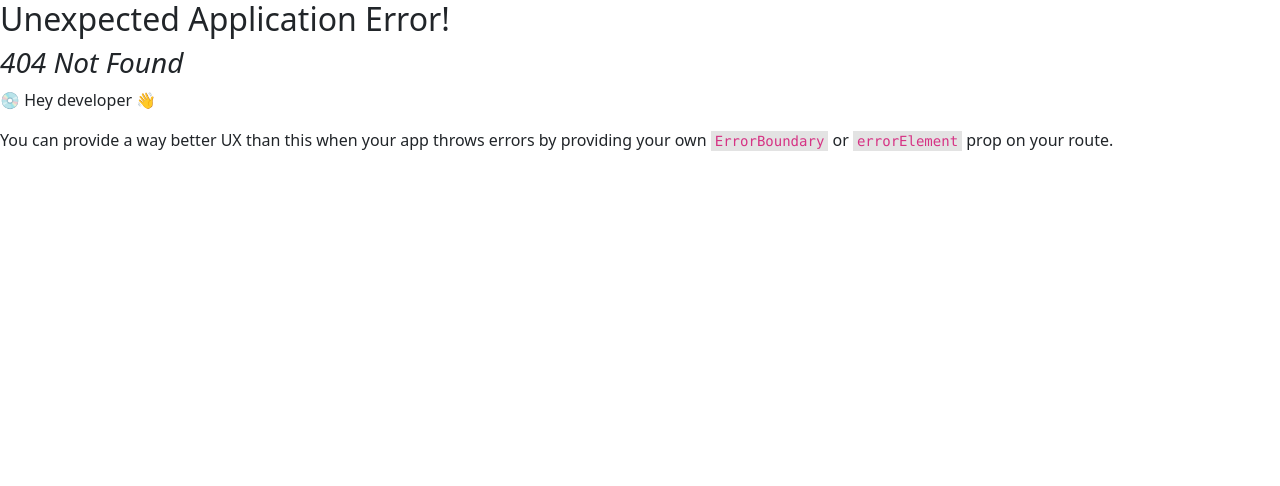
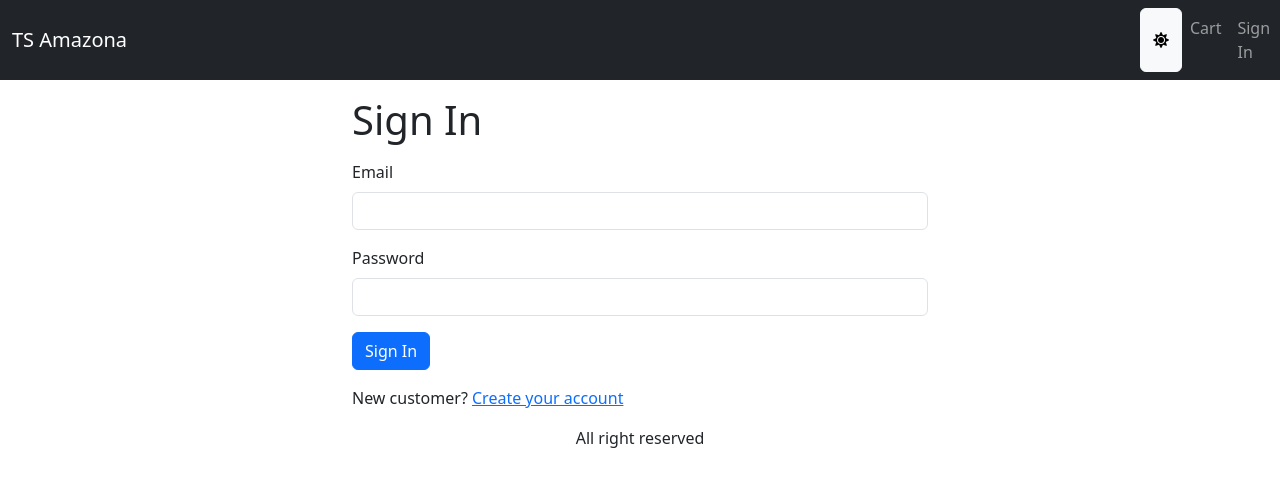
Before and after one commit to katsiev1997/ts-mern-amazona, a React (Vite) app in the folder frontend/: page /signin in a window 1280 px wide. Before the commit this address had no page. Shown: the top 486 px of the page. Built offline with nearby package versions, Linux system fonts and the light colour scheme.

Commit message:
Create SignIn Page

```diff
--- a/frontend/src/App.tsx
+++ b/frontend/src/App.tsx
@@ -1,31 +1,48 @@
-import React from 'react'
-import { Navbar, Container, Nav, Button, Badge } from 'react-bootstrap'
-import { Outlet } from 'react-router-dom'
-import { Store } from './Store'
-import { LinkContainer } from 'react-router-bootstrap'
-import { ToastContainer } from 'react-toastify'
-import 'react-toastify/dist/ReactToastify.css'
-import { Link } from 'react-router-dom'
+import React from 'react';
+import {
+  Navbar,
+  Container,
+  Nav,
+  Button,
+  Badge,
+  NavDropdown,
+} from 'react-bootstrap';
+import { Outlet } from 'react-router-dom';
+import { Store } from './Store';
+import { LinkContainer } from 'react-router-bootstrap';
+import { ToastContainer } from 'react-toastify';
+import 'react-toastify/dist/ReactToastify.css';
+import { Link } from 'react-router-dom';
+
 function App() {
   const {
-    state: { mode, cart },
+    state: { mode, cart, userInfo },
     dispatch,
-  } = React.useContext(Store)
+  } = React.useContext(Store);
 
   React.useEffect(() => {
-    document.body.setAttribute('data-bs-theme', mode)
-  }, [mode])
+    document.body.setAttribute('data-bs-theme', mode);
+  }, [mode]);
 
   const switchModeHandler = () => {
-    dispatch({ type: 'SWITCH_MODE' })
-  }
+    dispatch({ type: 'SWITCH_MODE' });
+  };
+
+  const signoutHandler = () => {
+    dispatch({ type: 'USER_SIGNOUT' });
+    localStorage.removeItem('userInfo');
+    localStorage.removeItem('cartItems');
+    localStorage.removeItem('shippingAddress');
+    localStorage.removeItem('paymentInfo');
+    window.location.href = '/signin';
+  };
   return (
-    <div className="d-flex flex-column h-full vh-100">
-      <ToastContainer position="bottom-center" limit={1} />
+    <div className='d-flex flex-column h-full vh-100'>
+      <ToastContainer position='bottom-center' limit={1} />
       <header>
-        <Navbar bg="dark" variant="dark" expand="lg">
+        <Navbar bg='dark' variant='dark' expand='lg'>
           <Container>
-            <LinkContainer to="/">
+            <LinkContainer to='/'>
               <Navbar.Brand>TS Amazona</Navbar.Brand>
             </LinkContainer>
           </Container>
@@ -33,30 +50,42 @@
             <Button variant={mode} onClick={switchModeHandler}>
               <i className={mode === 'light' ? 'fa fa-sun' : 'fa fa-moon'}></i>
             </Button>
-            <Link to="/cart" className="nav-link">
+            <Link to='/cart' className='nav-link'>
               Cart
               {cart.cartItems.length > 0 && (
-                <Badge pill bg="danger">
+                <Badge pill bg='danger'>
                   {cart.cartItems.reduce((a, c) => a + c.quantity, 0)}
                 </Badge>
               )}
             </Link>
-            <Link to="signin" className="nav-link">
-              Sign In
-            </Link>
+            {userInfo ? (
+              <NavDropdown title={userInfo.name} id='basic-nav-dropdown'>
+                <Link
+                  className='dropdown-item'
+                  to='#signout'
+                  onClick={signoutHandler}
+                >
+                  Sign Out
+                </Link>
+              </NavDropdown>
+            ) : (
+              <Link className='nav-link' to='/signin'>
+                Sign In
+              </Link>
+            )}
           </Nav>
         </Navbar>
       </header>
       <main>
-        <Container className="mt-3">
+        <Container className='mt-3'>
           <Outlet />
         </Container>
       </main>
       <footer>
-        <div className="text-center">All right reserved</div>
+        <div className='text-center'>All right reserved</div>
       </footer>
     </div>
-  )
+  );
 }
 
-export default App
+export default App;
--- a/frontend/src/Store.tsx
+++ b/frontend/src/Store.tsx
@@ -1,13 +1,18 @@
 /* eslint-disable no-case-declarations */
 import React from 'react';
 import { Cart, CartItem } from './types/Cart';
+import { UserInfo } from './types/UserInfo';
 
 type AppState = {
   mode: string;
   cart: Cart;
+  userInfo?: UserInfo;
 };
 
 const initialState: AppState = {
+  userInfo: localStorage.getItem('userInfo')
+    ? JSON.parse(localStorage.getItem('userInfo')!)
+    : null,
   mode: localStorage.getItem('mode')
     ? localStorage.getItem('mode')!
     : window.matchMedia &&
@@ -34,7 +39,9 @@
 type Action =
   | { type: 'SWITCH_MODE' }
   | { type: 'CART_ADD_ITEM'; payload: CartItem }
-  | { type: 'CART_REMOVE_ITEM'; payload: CartItem };
+  | { type: 'CART_REMOVE_ITEM'; payload: CartItem }
+  | { type: 'USER_SIGNIN'; payload: UserInfo }
+  | { type: 'USER_SIGNOUT' };
 
 function reducer(state: AppState, action: Action): AppState {
   switch (action.type) {
@@ -62,6 +69,29 @@
       localStorage.setItem('cartItems', JSON.stringify(cartItems));
       return { ...state, cart: { ...state.cart, cartItems } };
     }
+    case 'USER_SIGNIN': {
+      return { ...state, userInfo: action.payload };
+    }
+    case 'USER_SIGNOUT': {
+      return {
+        ...state,
+        cart: {
+          cartItems: [],
+          paymentMethod: 'PayPal',
+          shippingAddress: {
+            fullName: '',
+            address: '',
+            postalCode: '',
+            city: '',
+            country: '',
+          },
+          itemsPrice: 0,
+          shippingPrice: 0,
+          taxPrice: 0,
+          totalPrice: 0,
+        },
+      };
+    }
     default:
       return state;
   }
--- /dev/null
+++ b/frontend/src/hooks/userHooks.ts
@@ -0,0 +1,18 @@
+import { useMutation } from '@tanstack/react-query';
+import apiClient from '../apiClient';
+import { UserInfo } from '../types/UserInfo';
+
+
+export const useSigninMutation = () =>
+  useMutation({
+    mutationFn: async ({email,password}: {
+      email: string;
+      password: string;
+    }) =>
+      (
+        await apiClient.post<UserInfo>('api/users/signin', {
+          email,
+          password,
+        })
+      ).data,
+  });
--- a/frontend/src/index.css
+++ b/frontend/src/index.css
@@ -21,3 +21,7 @@
 img.thumbnail {
   height: 80px;
 }
+
+.small-container {
+  max-width: 600px;
+}
--- a/frontend/src/main.tsx
+++ b/frontend/src/main.tsx
@@ -16,6 +16,7 @@
 import { ReactQueryDevtools } from '@tanstack/react-query-devtools'
 import { StoreProvider } from './Store.tsx'
 import CartPage from './pages/CartPage.tsx'
+import SigninPage from './pages/SigninPage.tsx'
 
 const router = createBrowserRouter(
   createRoutesFromElements(
@@ -23,6 +24,7 @@
       <Route index={true} element={<HomePage />} />
       <Route path="product/:slug" element={<ProductPage />} />
       <Route path='cart' element={<CartPage />} />
+      <Route path='signin' element={<SigninPage />} />
       {/* <Route path="dashboard" element={<Dashboard />} /> */}
       {/* ... etc. */}
     </Route>
--- /dev/null
+++ b/frontend/src/pages/SigninPage.tsx
@@ -0,0 +1,91 @@
+import React from 'react';
+import { useLocation, useNavigate } from 'react-router-dom';
+import { Store } from '../Store';
+import { useSigninMutation } from '../hooks/userHooks';
+import { toast } from 'react-toastify';
+import { getError } from '../utils';
+import { ApiError } from '../types/ApiError';
+import { Button, Container, Form } from 'react-bootstrap';
+import { Helmet } from 'react-helmet-async';
+import LoadingBox from '../components/LoadingBox';
+import { Link } from 'react-router-dom';
+
+const SigninPage = () => {
+  const navigate = useNavigate();
+  const { search } = useLocation();
+  const redirectInUrl = new URLSearchParams(search).get('redirect');
+  const redirect = redirectInUrl ? redirectInUrl : '/';
+
+  const [email, setEmail] = React.useState('');
+  const [password, setPassword] = React.useState('');
+
+  const { state, dispatch } = React.useContext(Store);
+  const { userInfo } = state;
+
+  const { mutateAsync: signin, isLoading } = useSigninMutation();
+
+  const submitHandler = async (e: React.SyntheticEvent) => {
+    e.preventDefault();
+    try {
+      const data = await signin({
+        email,
+        password,
+      });
+      dispatch({
+        type: 'USER_SIGNIN',
+        payload: data,
+      });
+      localStorage.setItem('userInfo', JSON.stringify(data));
+      navigate(redirect);
+    } catch (error) {
+      toast.error(getError(error as ApiError));
+    }
+  };
+
+  React.useEffect(() => {
+    if (userInfo) {
+      navigate(redirect);
+    }
+  }, [navigate, redirect, userInfo]);
+
+  return (
+    <Container className='small-container'>
+      <Helmet>
+        <title>Sign In</title>
+      </Helmet>
+      <h1 className='my-3'>Sign In</h1>
+      <Form onSubmit={submitHandler}>
+        <Form.Group className='mb-3' controlId='email'>
+          <Form.Label>Email</Form.Label>
+          <Form.Control
+            type='email'
+            required
+            onChange={(e) => setEmail(e.target.value)}
+          ></Form.Control>
+        </Form.Group>
+        <Form.Group className='mb-3' controlId='password'>
+          <Form.Label>Password</Form.Label>
+          <Form.Control
+            type='password'
+            required
+            onChange={(e) => setPassword(e.target.value)}
+          ></Form.Control>
+        </Form.Group>
+        <Form.Group>
+          <div className='mb-3'>
+            <Button disabled={isLoading} type='submit'>
+              Sign In
+            </Button>
+            {isLoading && <LoadingBox />}
+          </div>
+          <div className='mb-3'>
+            New customer?{' '}
+            <Link to={`/signin?redirect=${redirect}`}>Create your account</Link>
+          </div>
+        </Form.Group>
+      </Form>
+    </Container>
+  );
+};
+
+export default SigninPage;
--- /dev/null
+++ b/frontend/src/types/UserInfo.ts
@@ -0,0 +1,6 @@
+export type UserInfo = {
+  name: string;
+  email: string;
+  token: string;
+  isAdmin: boolean;
+};
```
